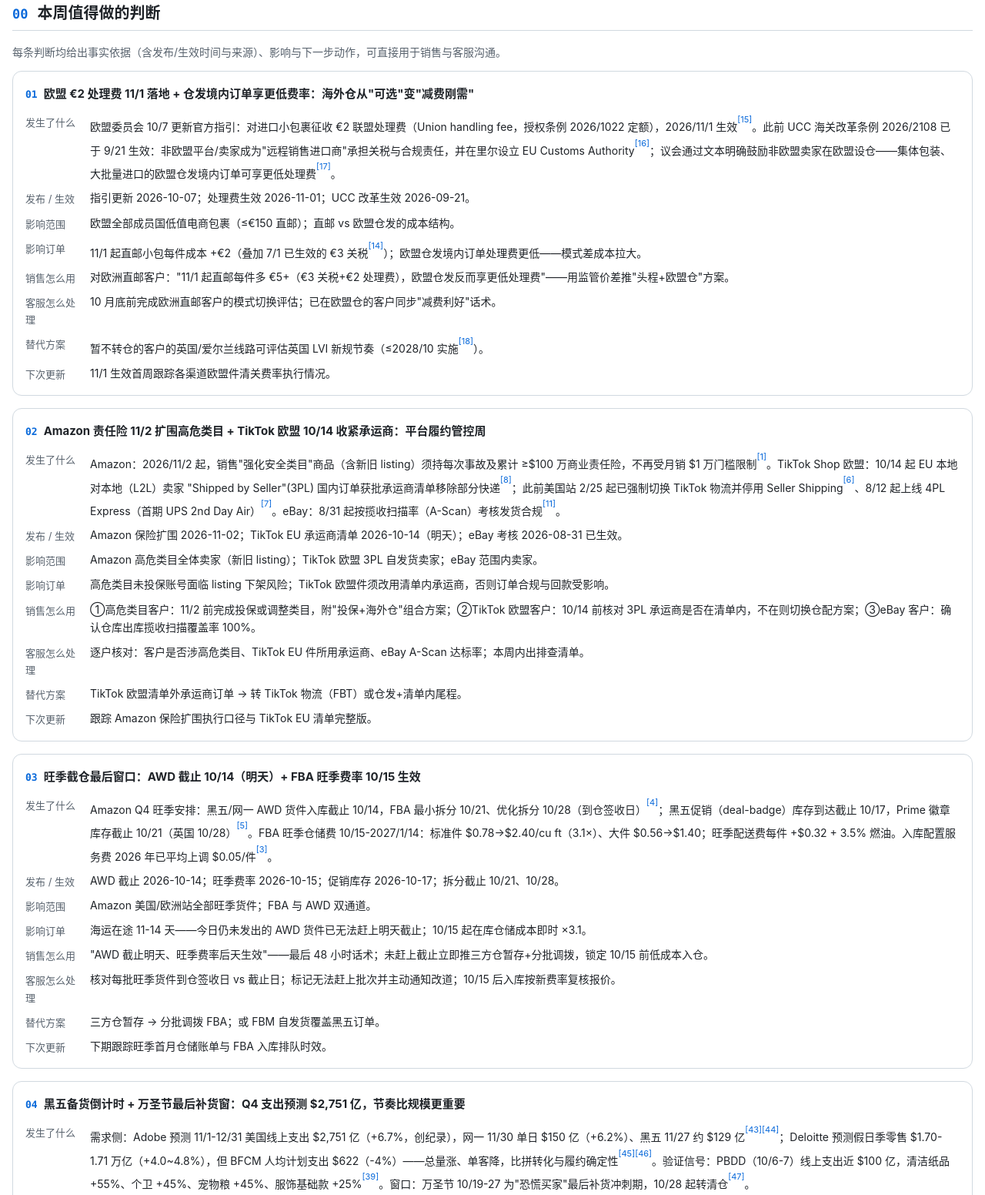
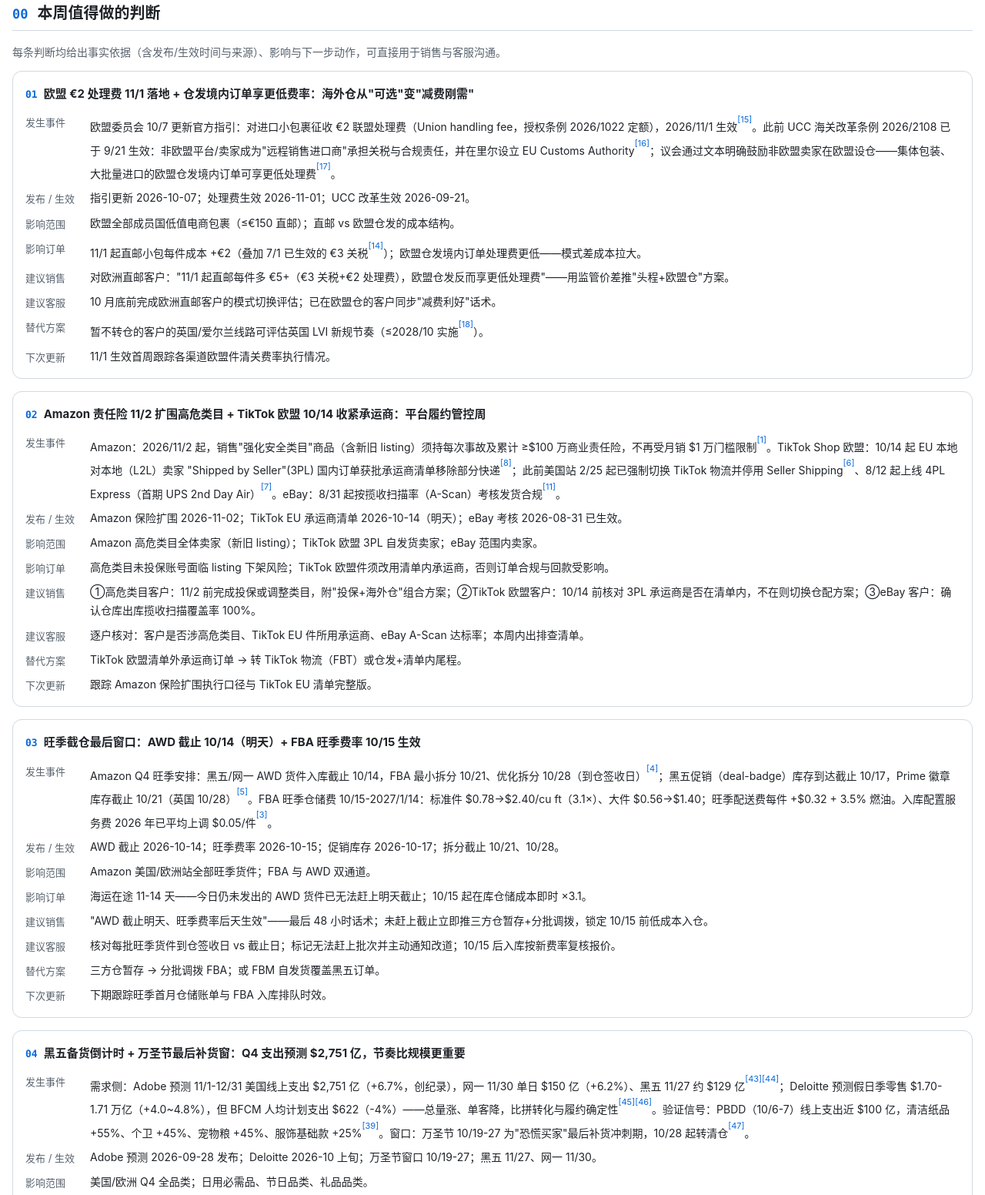
Before and after one commit to Frida-Jane/OW-INFO, a plain HTML site: page issues/issue-2026-43.html in a window 1280 px wide. Shown: the part 786-2338 px from the top of the page at 77% size. Drawn offline with Linux system fonts and the light colour scheme.

Commit message:
字段措辞统一：发生了什么→发生事件、销售怎么用→建议销售、客服怎么处理→建议客服

```diff
--- a/issues/issue-2026-43.html
+++ b/issues/issue-2026-43.html
@@ -404,7 +404,7 @@
           <div class="rec">
             <h4><span class="rec-no">01</span>欧盟 €2 处理费 11/1 落地 + 仓发境内订单享更低费率：海外仓从"可选"变"减费刚需"</h4>
             <dl>
-              <dt>发生了什么</dt>
+              <dt>发生事件</dt>
               <dd>欧盟委员会 10/7 更新官方指引：对进口小包裹征收 €2 联盟处理费（Union handling fee，授权条例 2026/1022 定额），2026/11/1 生效<sup><a href="#cite-15">[15]</a></sup>。此前 UCC 海关改革条例 2026/2108 已于 9/21 生效：非欧盟平台/卖家成为"远程销售进口商"承担关税与合规责任，并在里尔设立 EU Customs Authority<sup><a href="#cite-16">[16]</a></sup>；议会通过文本明确鼓励非欧盟卖家在欧盟设仓——集体包装、大批量进口的欧盟仓发境内订单可享更低处理费<sup><a href="#cite-17">[17]</a></sup>。</dd>
               <dt>发布 / 生效</dt>
               <dd>指引更新 2026-10-07；处理费生效 2026-11-01；UCC 改革生效 2026-09-21。</dd>
@@ -412,9 +412,9 @@
               <dd>欧盟全部成员国低值电商包裹（≤€150 直邮）；直邮 vs 欧盟仓发的成本结构。</dd>
               <dt>影响订单</dt>
               <dd>11/1 起直邮小包每件成本 +€2（叠加 7/1 已生效的 €3 关税<sup><a href="#cite-14">[14]</a></sup>）；欧盟仓发境内订单处理费更低——模式差成本拉大。</dd>
-              <dt>销售怎么用</dt>
+              <dt>建议销售</dt>
               <dd>对欧洲直邮客户："11/1 起直邮每件多 €5+（€3 关税+€2 处理费），欧盟仓发反而享更低处理费"——用监管价差推"头程+欧盟仓"方案。</dd>
-              <dt>客服怎么处理</dt>
+              <dt>建议客服</dt>
               <dd>10 月底前完成欧洲直邮客户的模式切换评估；已在欧盟仓的客户同步"减费利好"话术。</dd>
               <dt>替代方案</dt>
               <dd>暂不转仓的客户的英国/爱尔兰线路可评估英国 LVI 新规节奏（≤2028/10 实施<sup><a href="#cite-18">[18]</a></sup>）。</dd>
@@ -426,7 +426,7 @@
           <div class="rec">
             <h4><span class="rec-no">02</span>Amazon 责任险 11/2 扩围高危类目 + TikTok 欧盟 10/14 收紧承运商：平台履约管控周</h4>
             <dl>
-              <dt>发生了什么</dt>
+              <dt>发生事件</dt>
               <dd>Amazon：2026/11/2 起，销售"强化安全类目"商品（含新旧 listing）须持每次事故及累计 ≥$100 万商业责任险，不再受月销 $1 万门槛限制<sup><a href="#cite-1">[1]</a></sup>。TikTok Shop 欧盟：10/14 起 EU 本地对本地（L2L）卖家 "Shipped by Seller"(3PL) 国内订单获批承运商清单移除部分快递<sup><a href="#cite-8">[8]</a></sup>；此前美国站 2/25 起已强制切换 TikTok 物流并停用 Seller Shipping<sup><a href="#cite-6">[6]</a></sup>、8/12 起上线 4PL Express（首期 UPS 2nd Day Air）<sup><a href="#cite-7">[7]</a></sup>。eBay：8/31 起按揽收扫描率（A-Scan）考核发货合规<sup><a href="#cite-11">[11]</a></sup>。</dd>
               <dt>发布 / 生效</dt>
               <dd>Amazon 保险扩围 2026-11-02；TikTok EU 承运商清单 2026-10-14（明天）；eBay 考核 2026-08-31 已生效。</dd>
@@ -434,9 +434,9 @@
               <dd>Amazon 高危类目全体卖家（新旧 listing）；TikTok 欧盟 3PL 自发货卖家；eBay 范围内卖家。</dd>
               <dt>影响订单</dt>
               <dd>高危类目未投保账号面临 listing 下架风险；TikTok 欧盟件须改用清单内承运商，否则订单合规与回款受影响。</dd>
-              <dt>销售怎么用</dt>
+              <dt>建议销售</dt>
               <dd>①高危类目客户：11/2 前完成投保或调整类目，附"投保+海外仓"组合方案；②TikTok 欧盟客户：10/14 前核对 3PL 承运商是否在清单内，不在则切换仓配方案；③eBay 客户：确认仓库出库揽收扫描覆盖率 100%。</dd>
-              <dt>客服怎么处理</dt>
+              <dt>建议客服</dt>
               <dd>逐户核对：客户是否涉高危类目、TikTok EU 件所用承运商、eBay A-Scan 达标率；本周内出排查清单。</dd>
               <dt>替代方案</dt>
               <dd>TikTok 欧盟清单外承运商订单 → 转 TikTok 物流（FBT）或仓发+清单内尾程。</dd>
@@ -448,7 +448,7 @@
           <div class="rec">
             <h4><span class="rec-no">03</span>旺季截仓最后窗口：AWD 截止 10/14（明天）+ FBA 旺季费率 10/15 生效</h4>
             <dl>
-              <dt>发生了什么</dt>
+              <dt>发生事件</dt>
               <dd>Amazon Q4 旺季安排：黑五/网一 AWD 货件入库截止 10/14，FBA 最小拆分 10/21、优化拆分 10/28（到仓签收日）<sup><a href="#cite-4">[4]</a></sup>；黑五促销（deal-badge）库存到达截止 10/17，Prime 徽章库存截止 10/21（英国 10/28）<sup><a href="#cite-5">[5]</a></sup>。FBA 旺季仓储费 10/15-2027/1/14：标准件 $0.78→$2.40/cu ft（3.1×）、大件 $0.56→$1.40；旺季配送费每件 +$0.32 + 3.5% 燃油。入库配置服务费 2026 年已平均上调 $0.05/件<sup><a href="#cite-3">[3]</a></sup>。</dd>
               <dt>发布 / 生效</dt>
               <dd>AWD 截止 2026-10-14；旺季费率 2026-10-15；促销库存 2026-10-17；拆分截止 10/21、10/28。</dd>
@@ -456,9 +456,9 @@
               <dd>Amazon 美国/欧洲站全部旺季货件；FBA 与 AWD 双通道。</dd>
               <dt>影响订单</dt>
               <dd>海运在途 11-14 天——今日仍未发出的 AWD 货件已无法赶上明天截止；10/15 起在库仓储成本即时 ×3.1。</dd>
-              <dt>销售怎么用</dt>
+              <dt>建议销售</dt>
               <dd>"AWD 截止明天、旺季费率后天生效"——最后 48 小时话术；未赶上截止立即推三方仓暂存+分批调拨，锁定 10/15 前低成本入仓。</dd>
-              <dt>客服怎么处理</dt>
+              <dt>建议客服</dt>
               <dd>核对每批旺季货件到仓签收日 vs 截止日；标记无法赶上批次并主动通知改道；10/15 后入库按新费率复核报价。</dd>
               <dt>替代方案</dt>
               <dd>三方仓暂存 → 分批调拨 FBA；或 FBM 自发货覆盖黑五订单。</dd>
@@ -470,7 +470,7 @@
           <div class="rec">
             <h4><span class="rec-no">04</span>黑五备货倒计时 + 万圣节最后补货窗：Q4 支出预测 $2,751 亿，节奏比规模更重要</h4>
             <dl>
-              <dt>发生了什么</dt>
+              <dt>发生事件</dt>
               <dd>需求侧：Adobe 预测 11/1-12/31 美国线上支出 $2,751 亿（+6.7%，创纪录），网一 11/30 单日 $150 亿（+6.2%）、黑五 11/27 约 $129 亿<sup><a href="#cite-43">[43]</a></sup><sup><a href="#cite-44">[44]</a></sup>；Deloitte 预测假日季零售 $1.70-1.71 万亿（+4.0~4.8%），但 BFCM 人均计划支出 $622（-4%）——总量涨、单客降，比拼转化与履约确定性<sup><a href="#cite-45">[45]</a></sup><sup><a href="#cite-46">[46]</a></sup>。验证信号：PBDD（10/6-7）线上支出近 $100 亿，清洁纸品 +55%、个卫 +45%、宠物粮 +45%、服饰基础款 +25%<sup><a href="#cite-39">[39]</a></sup>。窗口：万圣节 10/19-27 为"恐慌买家"最后补货冲刺期，10/28 起转清仓<sup><a href="#cite-47">[47]</a></sup>。</dd>
               <dt>发布 / 生效</dt>
               <dd>Adobe 预测 2026-09-28 发布；Deloitte 2026-10 上旬；万圣节窗口 10/19-27；黑五 11/27、网一 11/30。</dd>
@@ -478,9 +478,9 @@
               <dd>美国/欧洲 Q4 全品类；日用必需品、节日品类、礼品品类。</dd>
               <dt>影响订单</dt>
               <dd>海运 WCI 已回落（$4,351/40ft，-2%<sup><a href="#cite-36">[36]</a></sup>）——低价补货窗口开启；但尾程附加费全面上行（UPS 48.5%、DHL 美国逐周涨<sup><a href="#cite-24">[24]</a></sup><sup><a href="#cite-28">[28]</a></sup>），11 月履约成本高于 10 月。</dd>
-              <dt>销售怎么用</dt>
+              <dt>建议销售</dt>
               <dd>①"网一单日 $150 亿+黑五 $129 亿"推客户 11 月初前完成欧美仓入仓；②万圣节配件类客户推 10/19-27 冲刺+加急配送；③海运回落窗口推圣诞玩具/礼品中长尾补货<sup><a href="#cite-48">[48]</a></sup>；④NOAA 厄尔尼诺概率 &gt;90%，重冬装/取暖品类建议保守备货<sup><a href="#cite-49">[49]</a></sup>。</dd>
-              <dt>客服怎么处理</dt>
+              <dt>建议客服</dt>
               <dd>按"品类×仓"梳理客户备货日历：万圣节件 10/27 前必须上架、黑五件 11/10 前入仓、圣诞件 12/10 前入仓；逐户发备货节奏提醒。</dd>
               <dt>替代方案</dt>
               <dd>旺季附加费高企渠道（UPS/DHL）→ 尾程切 USPS/RM/DPD 组合<sup><a href="#cite-29">[29]</a></sup><sup><a href="#cite-30">[30]</a></sup><sup><a href="#cite-31">[31]</a></sup>。</dd>
```
Also changed, not shown: index.html (+1 -1 lines), issues/issue-2026-42.html (+12 -12 lines).
